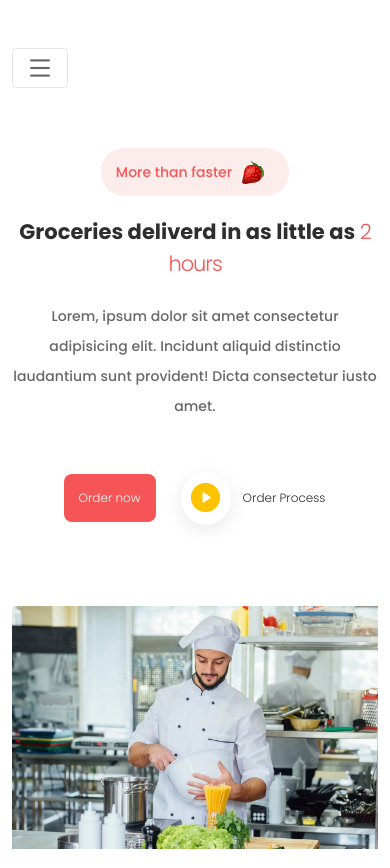
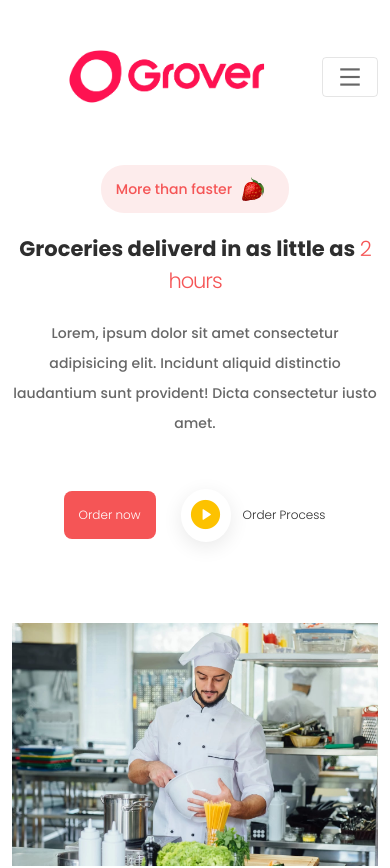
Before and after one commit to springtofigh/food-delivery-services, a plain HTML site: page Index.html in a window 390 px wide. Shown: the top 868 px of the page. Drawn offline with nearby package versions, Linux system fonts and the light colour scheme.

Commit message:
fixe navbar bug in iPhon sizes.

```diff
--- a/css/style.css
+++ b/css/style.css
@@ -536,7 +536,7 @@ section:not(.hero) .button {
 /* PHONS */
 @media screen and (max-width: 424px) {
     .navbar .logo{
-        display: none;
+        margin-inline:auto;
     }
 
     .collapsible-menu {
```
